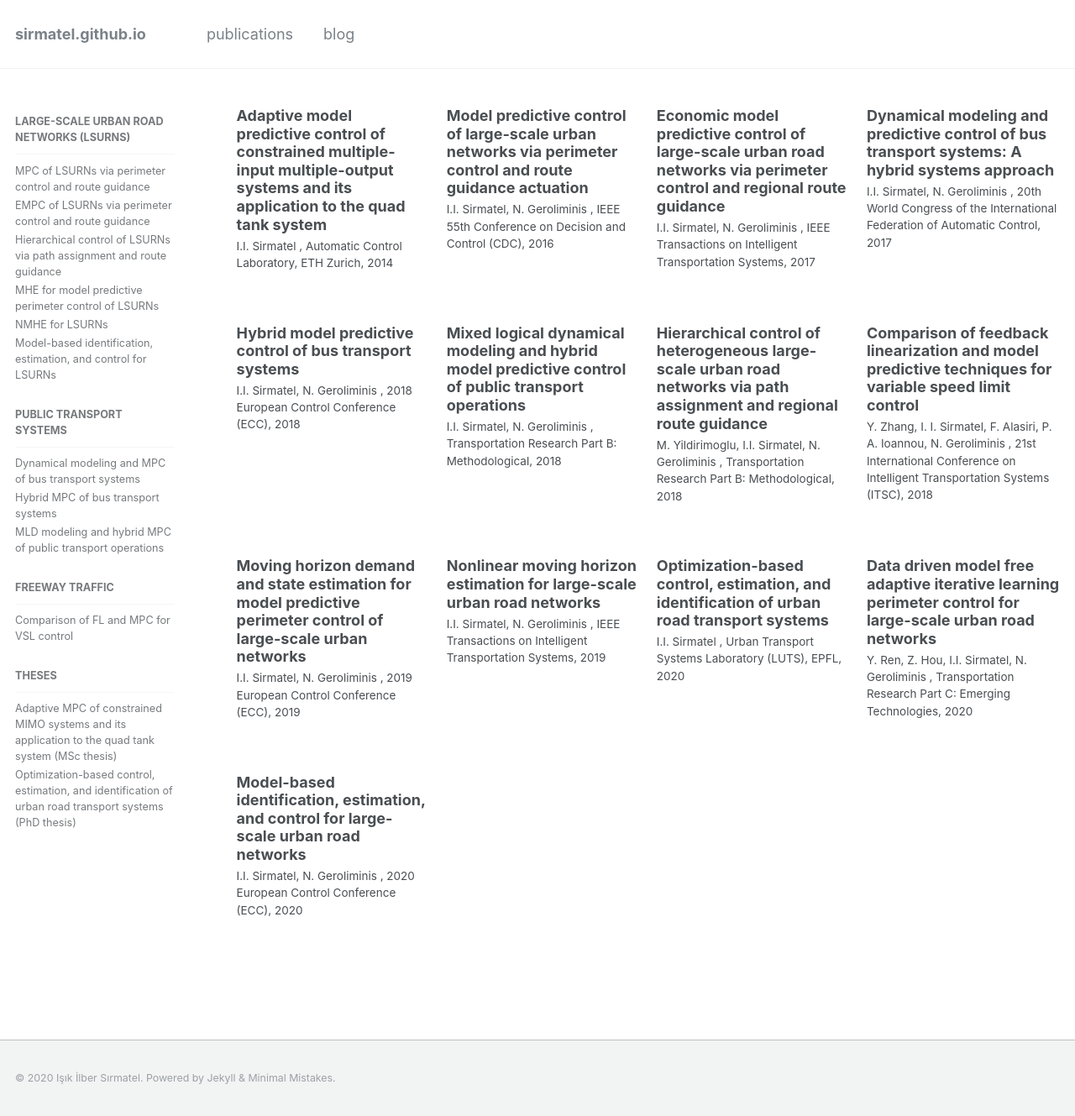
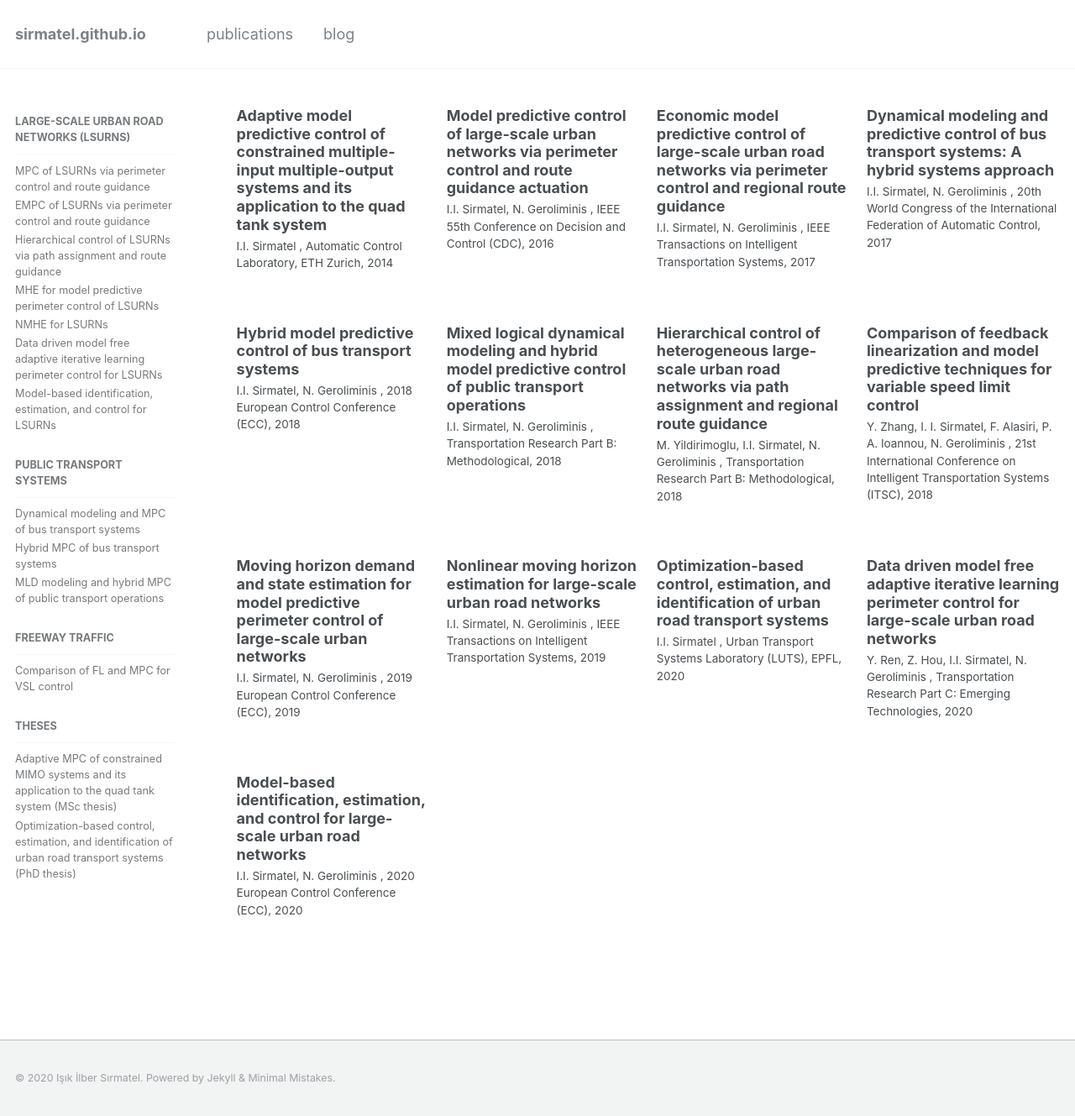
Before and after one commit to sirmatel/sirmatel.github.io, a Jekyll site: the page built from _pages/publications.md, in a window 1280 px wide and 1329 px high. Shown: the whole window at 84% size. Built offline with Jekyll 4.4.1, drawn with Linux system fonts in a browser that asks for light colours.

Commit message:
Update navigation.yml

```diff
--- a/_data/navigation.yml
+++ b/_data/navigation.yml
@@ -23,6 +23,8 @@ publications:
         url: /publications/sirmatel2019
       - title: "NMHE for LSURNs"
         url: /publications/sirmatel2019b
+      - title: "Data driven model free adaptive iterative learning perimeter control for LSURNs"
+        url: /publications/ren2020
       - title: "Model-based identification, estimation, and control for LSURNs"
         url: /publications/sirmatel2020b
   - title: public transport systems
```
